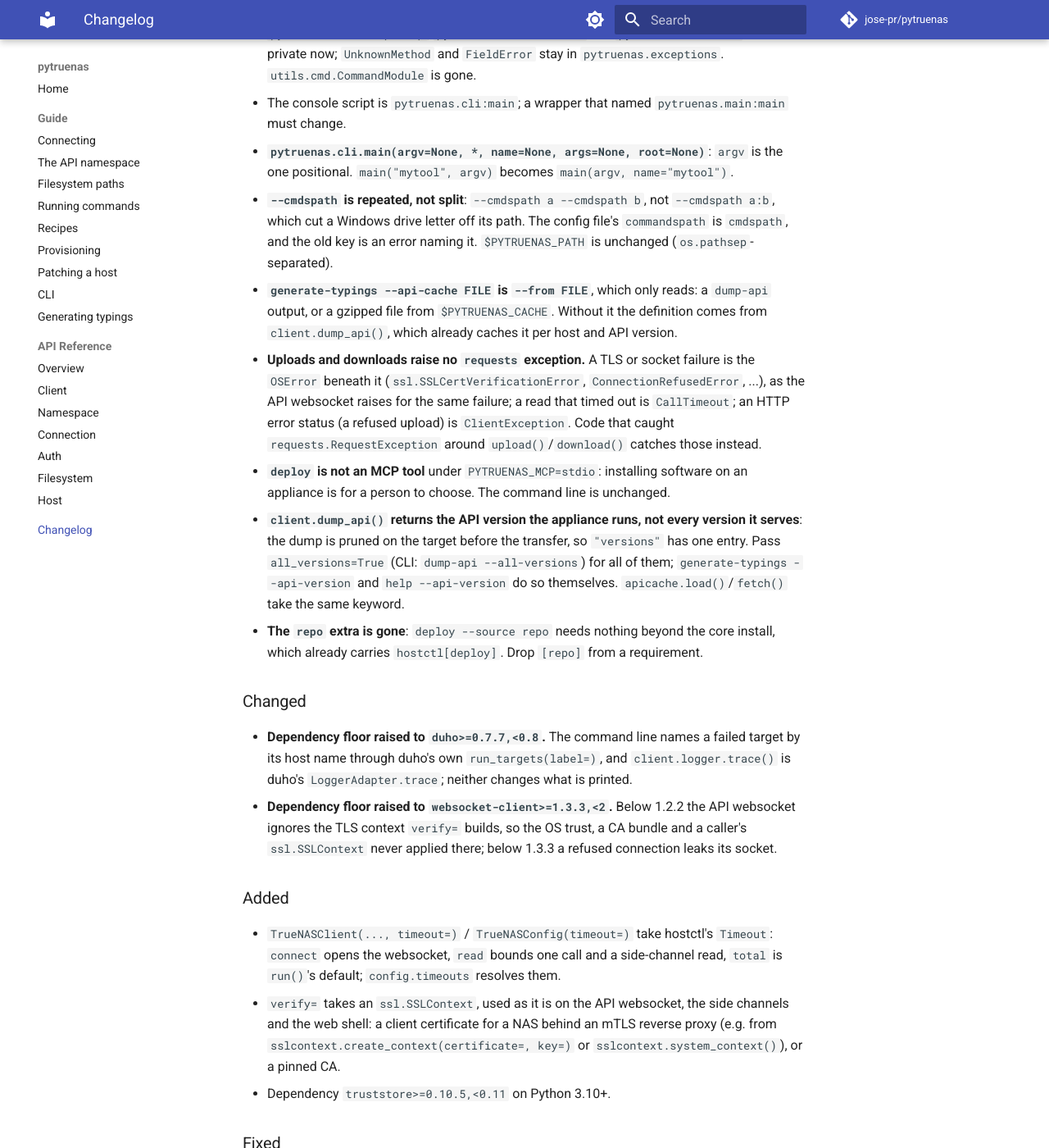
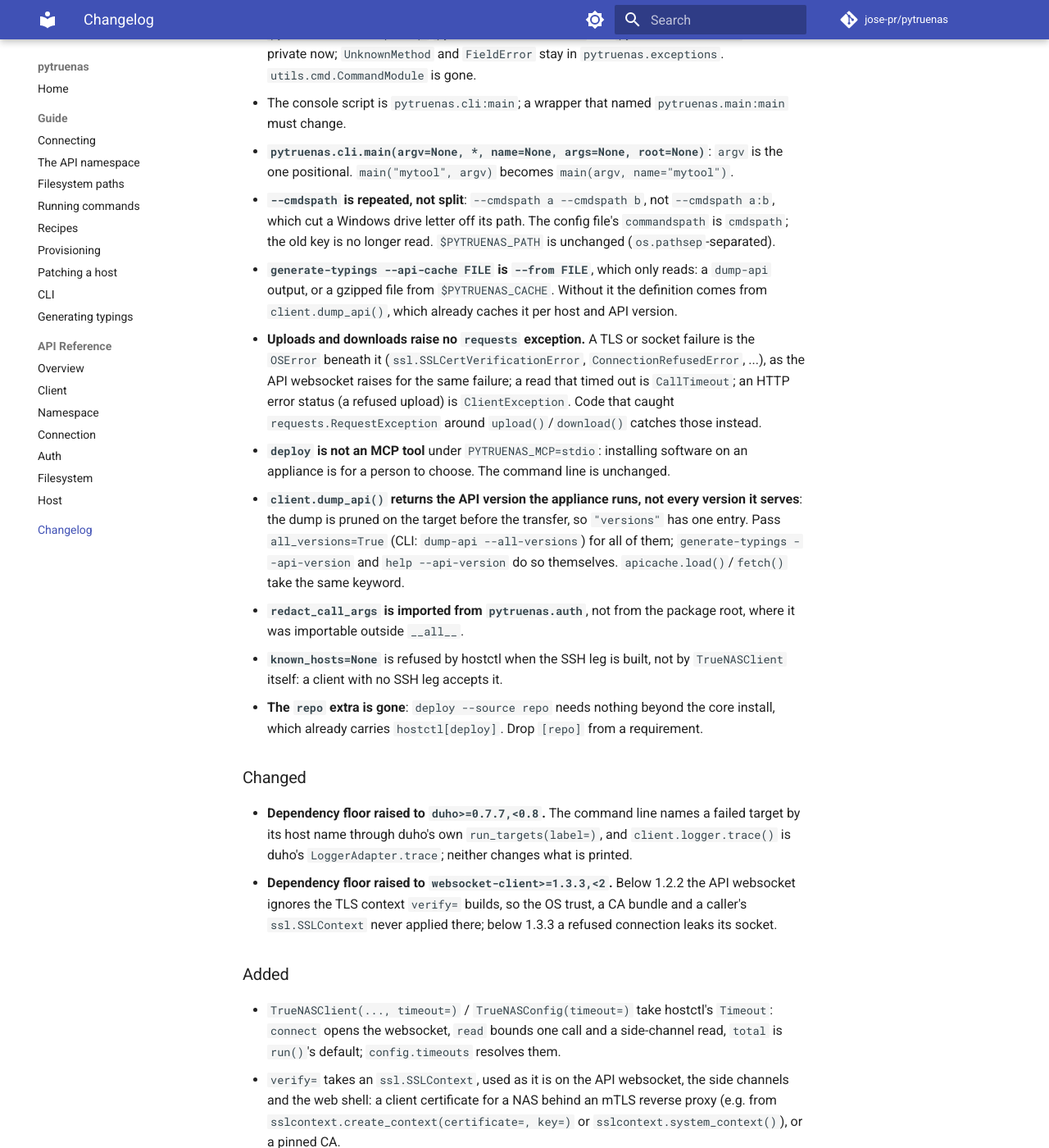
Before and after one commit to jose-pr/pytruenas, an MkDocs documentation site: the page built from docs/changelog.md, in a window 1280 px wide and 1400 px high, scrolled down 4587 px. Shown: the whole window at 82% size. Built offline with MkDocs 1.6.1 and Material for MkDocs 9.7.7, drawn with Linux system fonts in a browser that asks for light colours; comment, search, counter and statistics services are not loaded; some of the changed text lies outside the part shown.

Commit message:
docs: removed settings are no longer checked

```diff
--- a/CHANGELOG.md
+++ b/CHANGELOG.md
@@ -10,7 +10,7 @@
 
 - **`sslverify=` is `verify=`**, one switch for TLS and SSH host keys alike:
   `TrueNASClient(..., verify=True | False | "<CA bundle>" | ssl.SSLContext)`.
-  `sslverify=` raises `TypeError` naming `verify=`; `client.sslverify` and
+  `sslverify=` is an unknown keyword (`ValueError`); `client.sslverify` and
   `config.sslverify` are gone (read `client.config.verify`), and
   `TrueNASWSConnection(verify_ssl=)` is `verify=`. A path or a context means
   "verify" for SSH. "TLS off, SSH strict" is `verify=False, known_hosts=<file>`;
@@ -26,7 +26,7 @@
 - **The CLI's TLS options are `-k/--insecure` and `--ca-bundle FILE`.**
   `--sslverify`/`--no-sslverify` are gone; `$PYTRUENAS_SSLVERIFY` and the config
   file's `sslverify` are replaced by `$PYTRUENAS_INSECURE`/`$PYTRUENAS_CA_BUNDLE`
-  and `insecure`/`ca_bundle`, and raise an error naming them if still set.
+  and `insecure`/`ca_bundle`; the old names are no longer read.
   `-k` also skips the SSH host-key check, as `verify=False` does.
   `PyTrueNASArgs._sslverify_()` is `._verify_()`.
 - **`TrueNASWSConnection(...)` does no I/O.** It opened the websocket and
@@ -194,8 +194,8 @@
   `main(argv, name="mytool")`.
 - **`--cmdspath` is repeated, not split**: `--cmdspath a --cmdspath b`, not
   `--cmdspath a:b`, which cut a Windows drive letter off its path. The
-  config file's `commandspath` is `cmdspath`, and the old key is an error
-  naming it. `$PYTRUENAS_PATH` is unchanged (`os.pathsep`-separated).
+  config file's `commandspath` is `cmdspath`; the old key is no longer
+  read. `$PYTRUENAS_PATH` is unchanged (`os.pathsep`-separated).
 - **`generate-typings --api-cache FILE` is `--from FILE`**, which only reads:
   a `dump-api` output, or a gzipped file from `$PYTRUENAS_CACHE`. Without it
   the definition comes from `client.dump_api()`, which already caches it per
@@ -216,6 +216,10 @@
   --all-versions`) for all of them; `generate-typings --api-version` and
   `help --api-version` do so themselves. `apicache.load()`/`fetch()` take the
   same keyword.
+- **`redact_call_args` is imported from `pytruenas.auth`**, not from the
+  package root, where it was importable outside `__all__`.
+- **`known_hosts=None`** is refused by hostctl when the SSH leg is built, not
+  by `TrueNASClient` itself: a client with no SSH leg accepts it.
 - **The `repo` extra is gone**: `deploy --source repo` needs nothing beyond
   the core install, which already carries `hostctl[deploy]`. Drop `[repo]`
   from a requirement.
```
Also changed, not shown: docs/guide/connecting.md (+1 -1 lines), src/pytruenas/AGENTS.md (+4 -9 lines).
